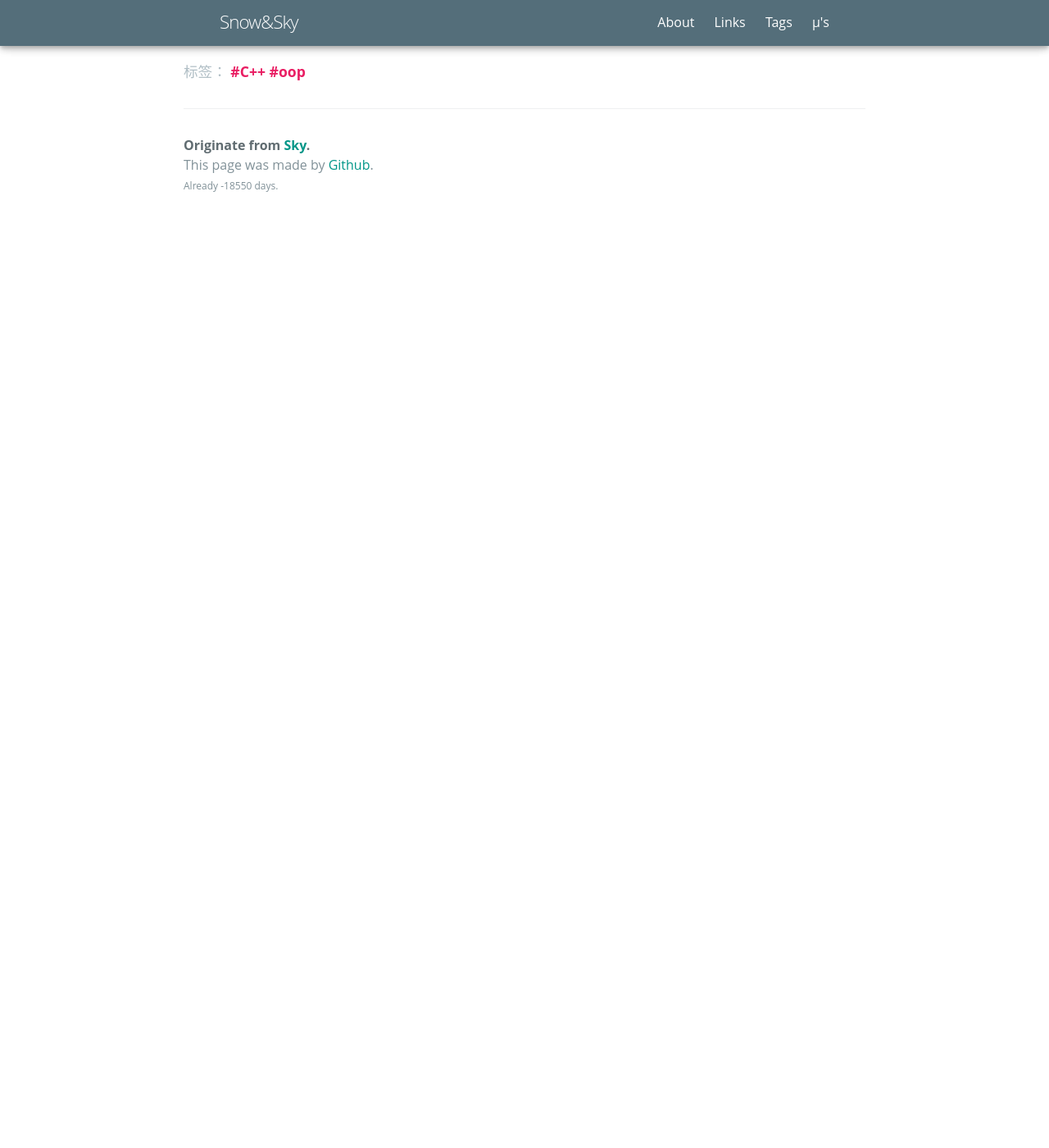
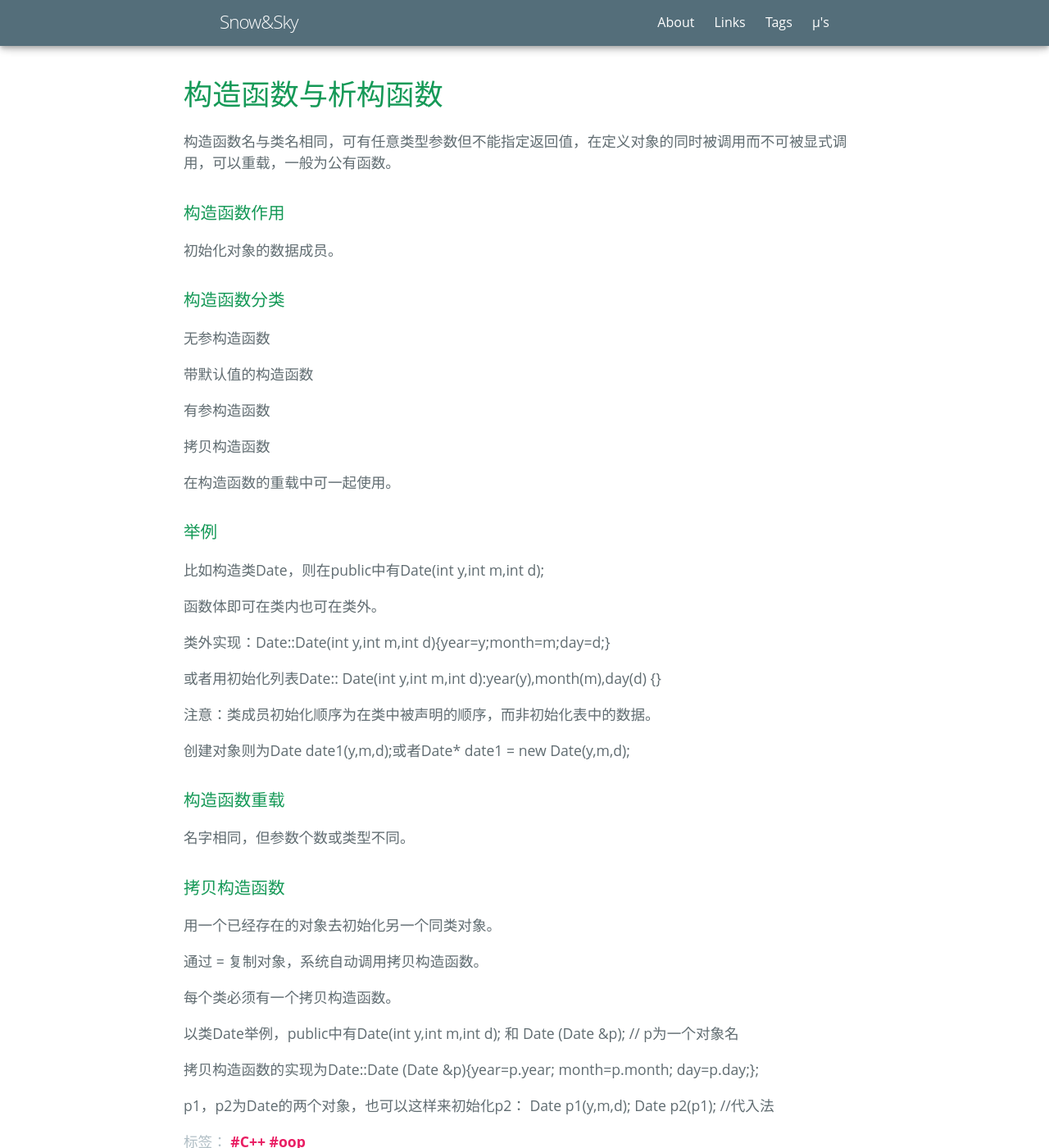
Before and after one commit to NishikinoSky/NishikinoSky.github.io, a Jekyll site: the page built from _posts/2021-1-4-OOP.md, in a window 1280 px wide and 1400 px high, scrolled down 388 px. Shown: the whole window at 82% size. Built offline with Jekyll 4.4.1, drawn with Linux system fonts in a browser that asks for light colours; some web fonts are replaced; before the commit the page ends 900 px from its top, so only the background shows below that.

Commit message:
Update 2021-1-4-OOP.md

```diff
--- a/_posts/2021-1-4-OOP.md
+++ b/_posts/2021-1-4-OOP.md
@@ -5,3 +5,55 @@ tags: C++ oop
 stickie: false
 ---
 C++期末复习
+
+# 构造函数与析构函数
+
+构造函数名与类名相同，可有任意类型参数但不能指定返回值，在定义对象的同时被调用而不可被显式调用，可以重载，一般为公有函数。
+
+### 构造函数作用
+
+初始化对象的数据成员。
+
+### 构造函数分类
+
+无参构造函数
+
+带默认值的构造函数
+
+有参构造函数
+
+拷贝构造函数
+
+在构造函数的重载中可一起使用。
+
+### 举例
+
+比如构造类Date，则在public中有Date(int y,int m,int d);
+
+函数体即可在类内也可在类外。
+
+类外实现：Date::Date(int y,int m,int d){year=y;month=m;day=d;}
+
+或者用初始化列表Date:: Date(int y,int m,int d):year(y),month(m),day(d) {}
+
+注意：类成员初始化顺序为在类中被声明的顺序，而非初始化表中的数据。
+
+创建对象则为Date date1(y,m,d);或者Date* date1 = new Date(y,m,d);
+
+### 构造函数重载
+
+名字相同，但参数个数或类型不同。
+
+### 拷贝构造函数
+
+用一个已经存在的对象去初始化另一个同类对象。
+
+通过 = 复制对象，系统自动调用拷贝构造函数。
+
+每个类必须有一个拷贝构造函数。
+
+以类Date举例，public中有Date(int y,int m,int d); 和 Date (Date &p); // p为一个对象名
+
+拷贝构造函数的实现为Date::Date (Date &p){year=p.year; month=p.month; day=p.day;};
+
+p1，p2为Date的两个对象，也可以这样来初始化p2：  Date p1(y,m,d);   Date p2(p1); //代入法
```
